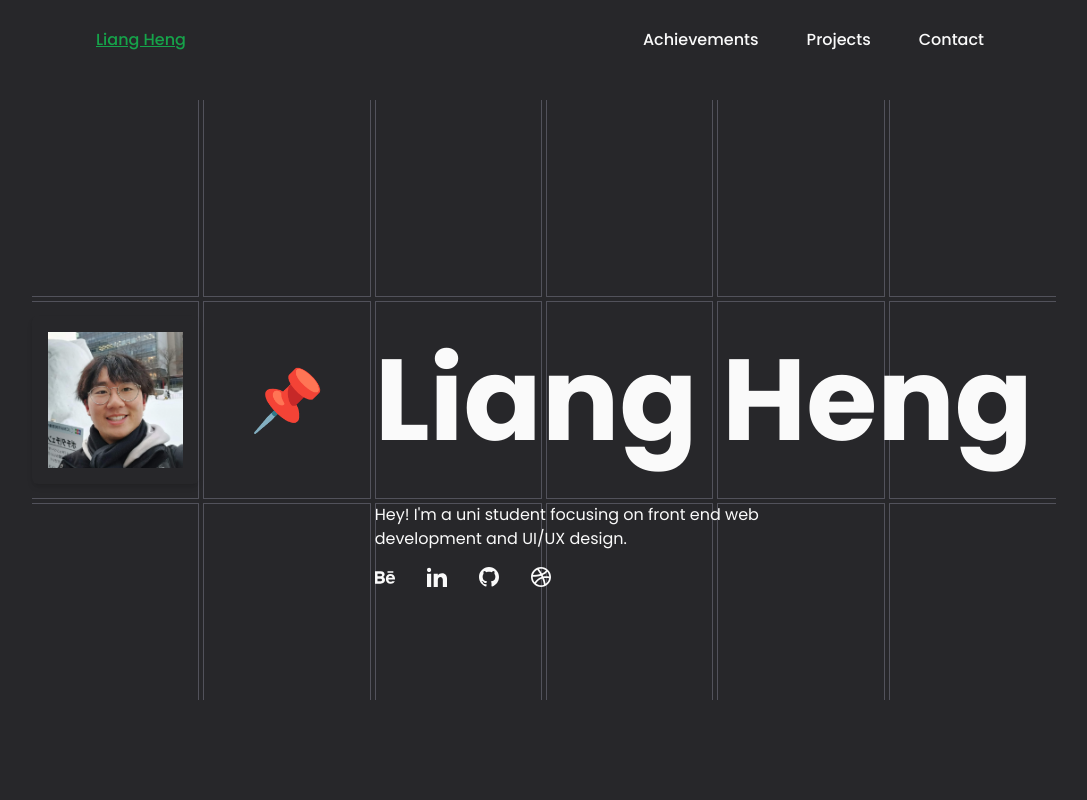
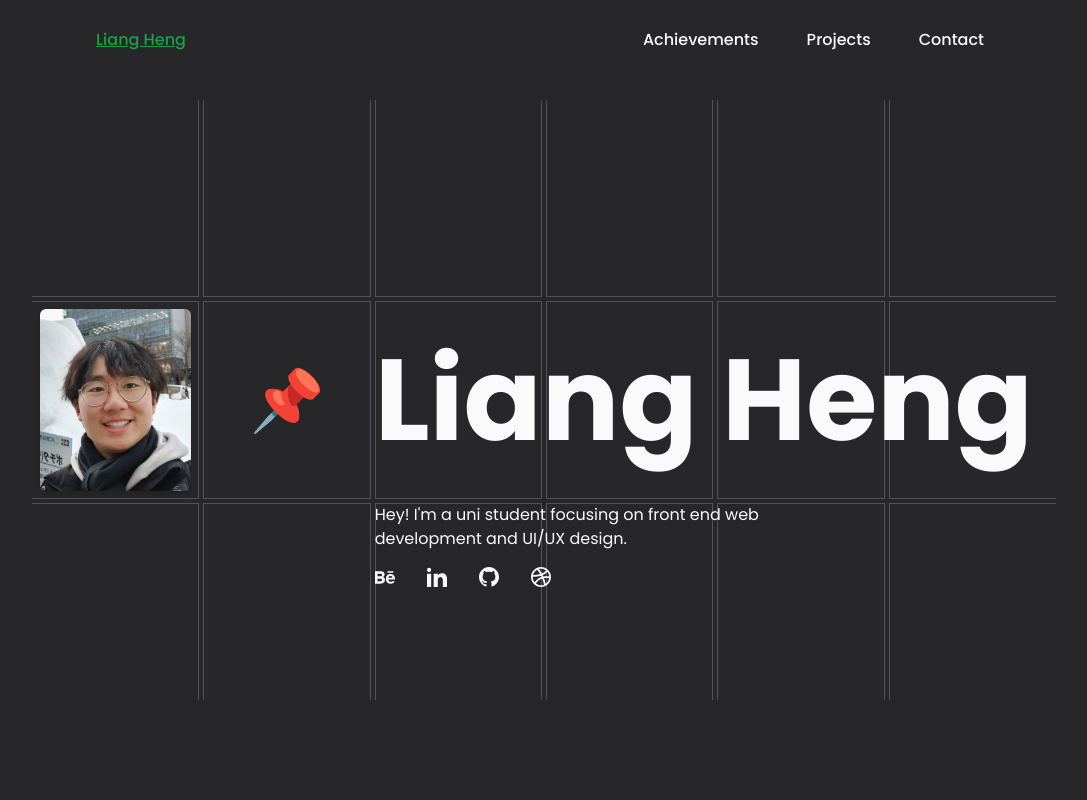
Before and after one commit to e3lo/liangh.me, a React (Vite) app: page / in a window 1280 px wide. Shown: the top 800 px of the page, without its empty margins (96-1183 px from the left). Built offline with nearby package versions, Linux system fonts and the light colour scheme.

Commit message:
Changed profile pic resizing

```diff
--- a/src/components/HeroBanner.tsx
+++ b/src/components/HeroBanner.tsx
@@ -46,11 +46,11 @@ const HeroBanner = () => {
         <motion.div
           initial={{ opacity: 0, scale: 0.9 }}
           whileInView={{ opacity: 1, scale: 1 }}
-          className="col-start-2 md:col-start-1 row-start1 md:row-start-2 col-span-4 md:col-span-1 row-span-1"
+          className="col-start-2 md:col-start-1 row-start1 md:row-start-2 col-span-4 md:col-span-1 row-span-1 w-full h-full p-2"
         >
           <img
             src={profilePic}
-            className=" rounded-md max-w-full max-h-full shadow-md p-4"
+            className=" rounded-md shadow-md w-full h-full object-cover"
           ></img>
         </motion.div>
         {/* Emoji Thing */}
```
